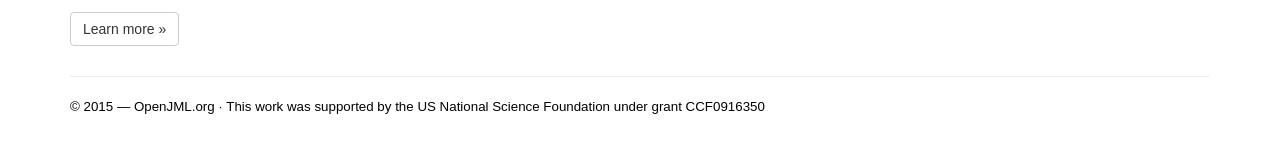
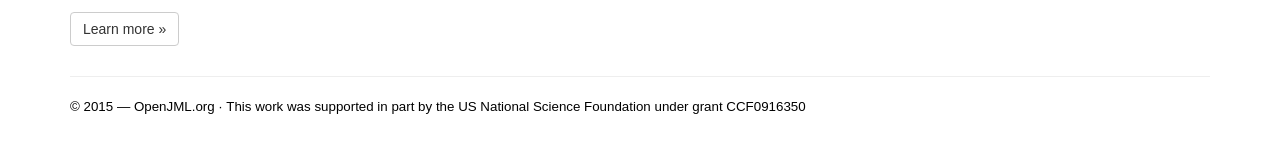
Before and after one commit to OpenJML/openjml.github.io, a Jekyll site: the page built from index.html, in a window 1280 px wide and 1036 px high. Shown: the part 890-1033 px from the top of the window. Built offline with Jekyll 4.4.1, drawn with Linux system fonts in a browser that asks for light colours.

Commit message:
Even more edits

```diff
--- a/_includes/nav.html
+++ b/_includes/nav.html
@@ -44,7 +44,7 @@
                 <li><a href="http://www.rise4fun.com/OpenJMLESC/">Try Online</a></li>
 
 	<li><a href="https://github.com/OpenJML/OpenJML/wiki">Wiki</a></li>
-	<li class="active"><a href="/features">Features</a></li>
+	<li class="active"><a href="/documentation/features.shtml">Features</a></li>
 	<li><a href="/papers">Papers</a></li>
         <li><a href="/about">About</a></li>
 
--- a/_layouts/default.html
+++ b/_layouts/default.html
@@ -12,7 +12,7 @@
       {{ content }}
       <hr>
       <footer>
-	<p>&copy; 2015 &mdash; OpenJML.org &middot; This work was supported by the US National Science Foundation under grant CCF0916350</p>
+	<p>&copy; 2015 &mdash; OpenJML.org &middot; This work was supported in part by the US National Science Foundation under grant CCF0916350</p>
       </footer>
     </div> <!-- /container -->
 
--- a/_layouts/home.html
+++ b/_layouts/home.html
@@ -40,7 +40,7 @@
       {{ content }}
       <hr>
       <footer>
-	<p>&copy; 2015 &mdash; OpenJML.org &middot; This work was supported by the US National Science Foundation under grant CCF0916350</p>
+	<p>&copy; 2015 &mdash; OpenJML.org &middot; This work was supported in part by the US National Science Foundation under grant CCF0916350</p>
       </footer>
     </div> <!-- /container -->
 
```
